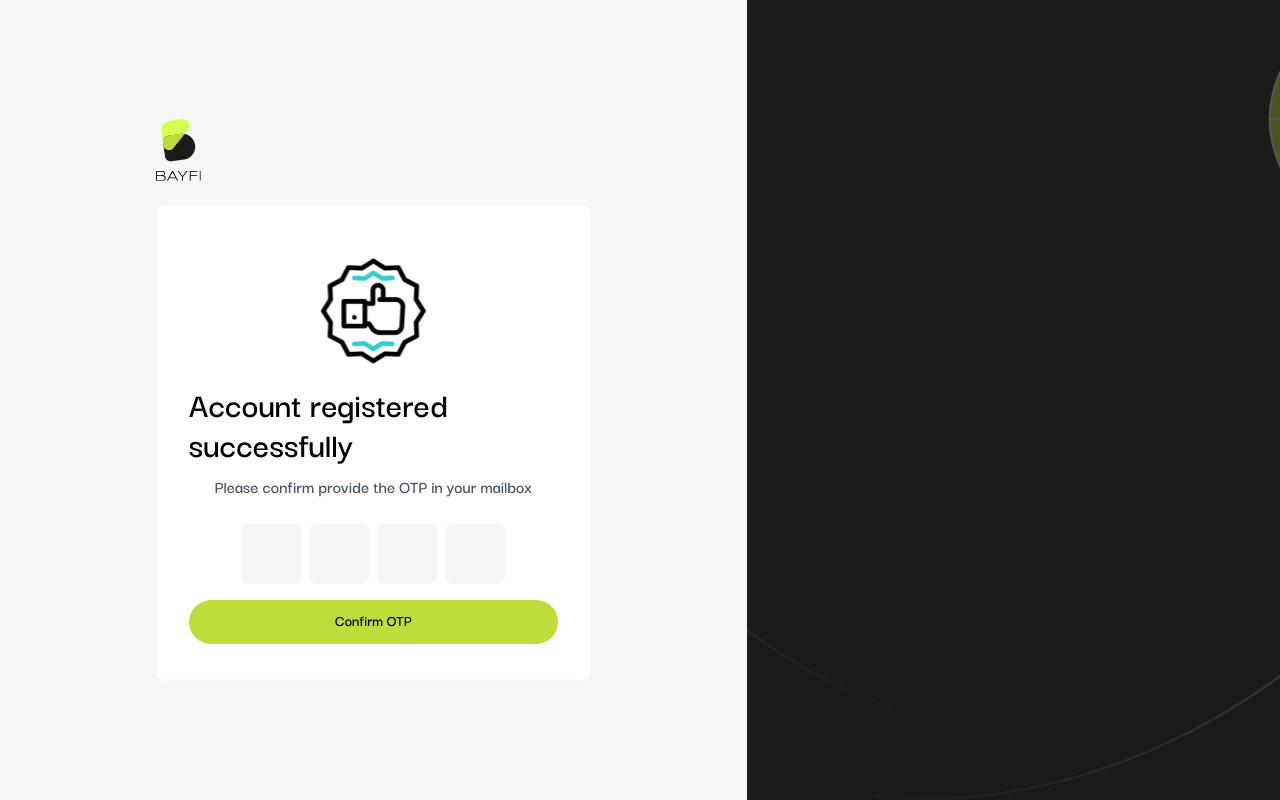
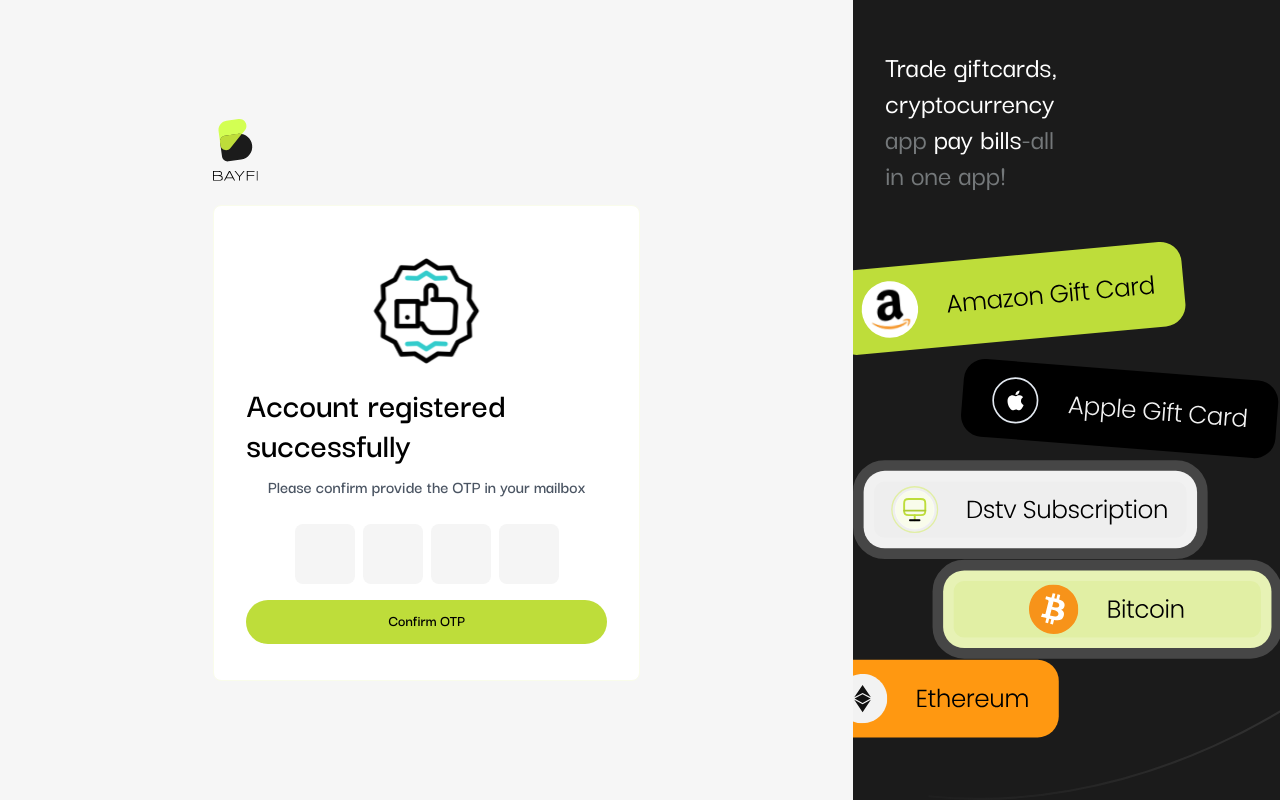
Before and after one commit to oluwaferanmi12/bayfi-fe, a Next.js app: page /otp in a window 1280 px wide. Built offline with nearby package versions, Linux system fonts and the light colour scheme; what @ant-design/nextjs-registry would draw is missing.

Commit message:
fixed side auth animationn

```diff
--- a/src/app/(auth)/forgot-password/page.tsx
+++ b/src/app/(auth)/forgot-password/page.tsx
@@ -11,9 +11,9 @@
 const ForgotPassword = () => {
   return (
     <Row className="h-full">
-      <Col xs={14}>
+      <Col xs={16}>
         <Row className="h-full" justify={"center"} align={"middle"}>
-          <Col xs={14}>
+          <Col xs={12}>
             <div className="mb-6">
               <Image src={logo} alt="" />
             </div>
@@ -46,7 +46,7 @@
           </Col>
         </Row>
       </Col>
-      <Col xs={10}>
+      <Col xs={8}>
         <AnimatedAuthSide />
 
       </Col>
--- a/src/app/(auth)/otp/page.tsx
+++ b/src/app/(auth)/otp/page.tsx
@@ -1,18 +1,20 @@
-import likeIcon from "@/assets/svg/likeIcon.svg"
+"use client";
+
+import likeIcon from "@/assets/svg/likeIcon.svg";
 import { Row, Col } from "antd";
 import { Text } from "@/components/texts/text";
 import Image from "next/image";
 import logo from "@/assets/svg/logo.svg";
 import { Button } from "@/components/buttons";
 import { OTPInput } from "@/components/inputs/otp-input";
-
+import { AnimatedAuthSide } from "@/components/wrappers/right-auth-wrapper";
 
 const Otp = () => {
   return (
     <Row className="h-full">
-      <Col xs={14}>
+      <Col xs={16}>
         <Row className="h-full" justify={"center"} align={"middle"}>
-          <Col xs={14}>
+          <Col xs={12}>
             <div className="mb-6">
               <Image src={logo} alt="" />
             </div>
@@ -47,8 +49,8 @@
           </Col>
         </Row>
       </Col>
-      <Col xs={10}>
-        <div className="bg-bayfi-black-500 h-full min-h-full w-full authDarkBackground"></div>
+      <Col xs={8}>
+        <AnimatedAuthSide />
       </Col>
     </Row>
   );
--- a/src/app/(auth)/register/page.tsx
+++ b/src/app/(auth)/register/page.tsx
@@ -18,9 +18,9 @@
 const Register = () => {
   return (
     <Row className="h-full">
-      <Col xs={14}>
+      <Col xs={16}>
         <Row className="h-full" justify={"center"} align={"middle"}>
-          <Col xs={14}>
+          <Col xs={12}>
             <div className="mb-6">
               <Image src={logo} alt="" />
             </div>
@@ -114,7 +114,7 @@
           </Col>
         </Row>
       </Col>
-      <Col xs={10}>
+      <Col xs={8}>
         <AnimatedAuthSide />
       </Col>
     </Row>
```
